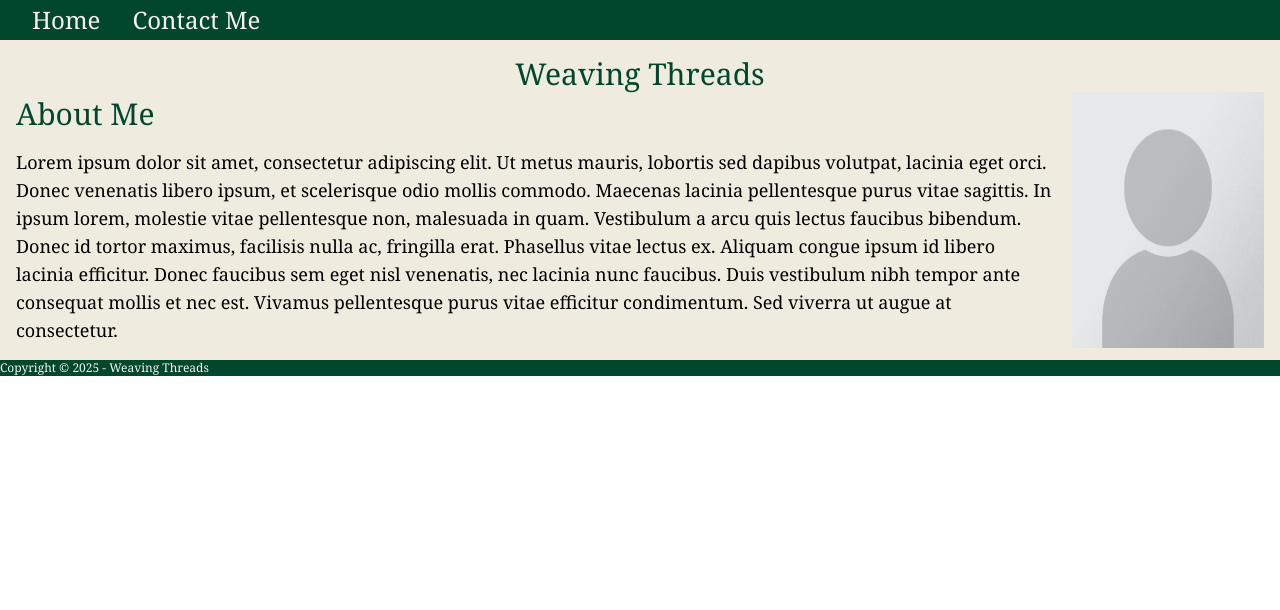
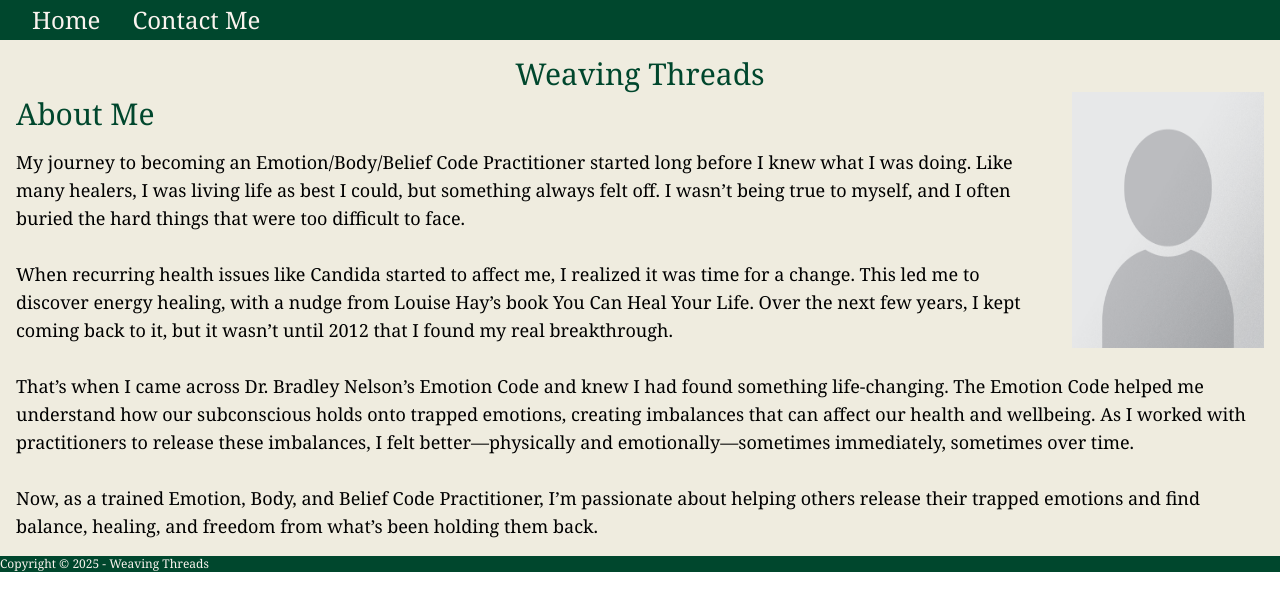
Before and after one commit to vivhayles/weavingThreads, a React (Vite) app: page / in a window 1280 px wide. Shown: the top 610 px of the page. Built offline with nearby package versions, Linux system fonts and the light colour scheme.

Commit message:
Added about me text

```diff
--- a/src/components/Aboutme/index.jsx
+++ b/src/components/Aboutme/index.jsx
@@ -7,7 +7,26 @@ function Aboutme() {
                  alt="A picture of Ruth a smiling white woman with short brown hair" src={pictureofme}/>
             <Subheading text="About Me"/>
             <div className="lg:text-lg m-4">
-                Lorem ipsum dolor sit amet, consectetur adipiscing elit. Ut metus mauris, lobortis sed dapibus volutpat, lacinia eget orci. Donec venenatis libero ipsum, et scelerisque odio mollis commodo. Maecenas lacinia pellentesque purus vitae sagittis. In ipsum lorem, molestie vitae pellentesque non, malesuada in quam. Vestibulum a arcu quis lectus faucibus bibendum. Donec id tortor maximus, facilisis nulla ac, fringilla erat. Phasellus vitae lectus ex. Aliquam congue ipsum id libero lacinia efficitur. Donec faucibus sem eget nisl venenatis, nec lacinia nunc faucibus. Duis vestibulum nibh tempor ante consequat mollis et nec est. Vivamus pellentesque purus vitae efficitur condimentum. Sed viverra ut augue at consectetur.
+                My journey to becoming an Emotion/Body/Belief Code Practitioner started long before I knew what I was
+                doing. Like many healers, I was living life as best I could, but something always felt off. I wasn’t
+                being true to myself, and I often buried the hard things that were too difficult to face.
+                <br/>
+                <br/>
+                When recurring health issues like Candida started to affect me, I realized it was time for a change.
+                This led me to discover energy healing, with a nudge from Louise Hay’s book You Can Heal Your Life. Over
+                the next few years, I kept coming back to it, but it wasn’t until 2012 that I found my real
+                breakthrough.
+                <br/>
+                <br/>
+                That’s when I came across Dr. Bradley Nelson’s Emotion Code and knew I had found something
+                life-changing. The Emotion Code helped me understand how our subconscious holds onto trapped emotions,
+                creating imbalances that can affect our health and wellbeing. As I worked with practitioners to release
+                these imbalances, I felt better—physically and emotionally—sometimes immediately, sometimes over time.
+                <br/>
+                <br/>
+                Now, as a trained Emotion, Body, and Belief Code Practitioner, I’m passionate about helping others
+                release their trapped emotions and find balance, healing, and freedom from what’s been holding them
+                back.
             </div>
         </section>
     )
```
